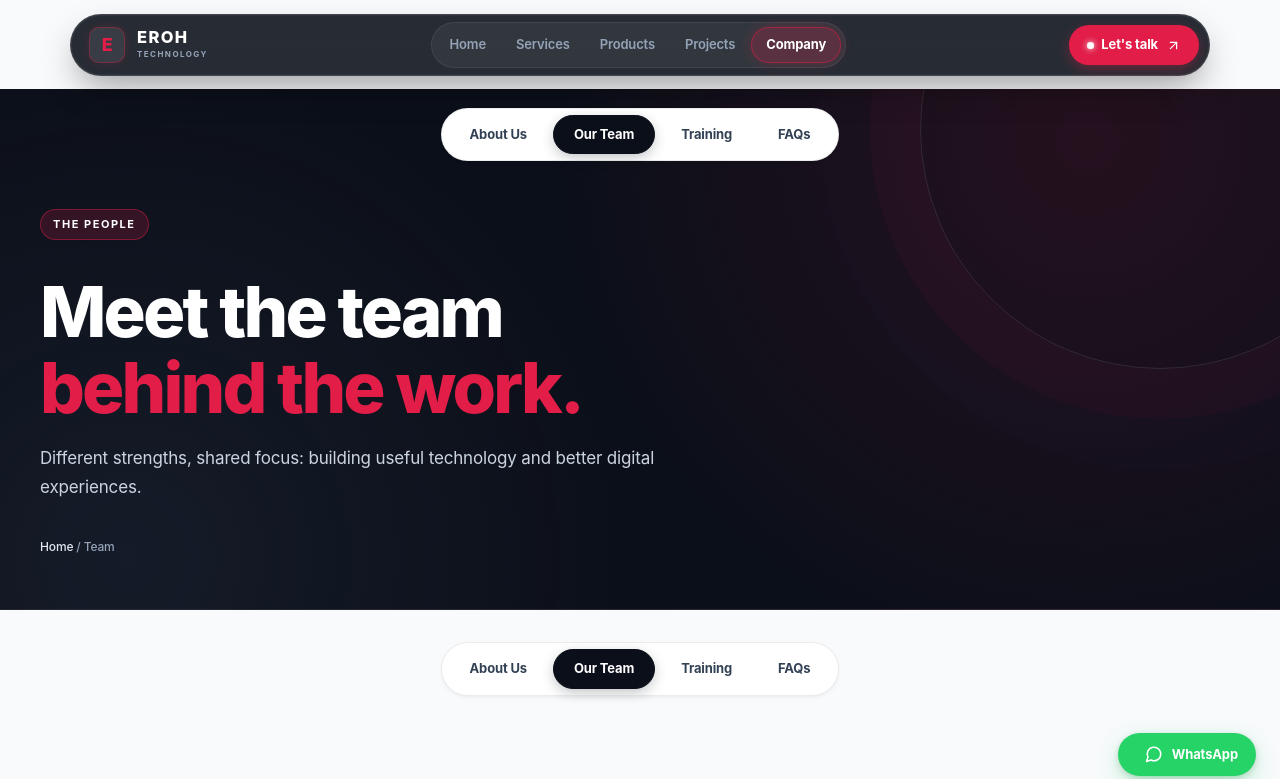
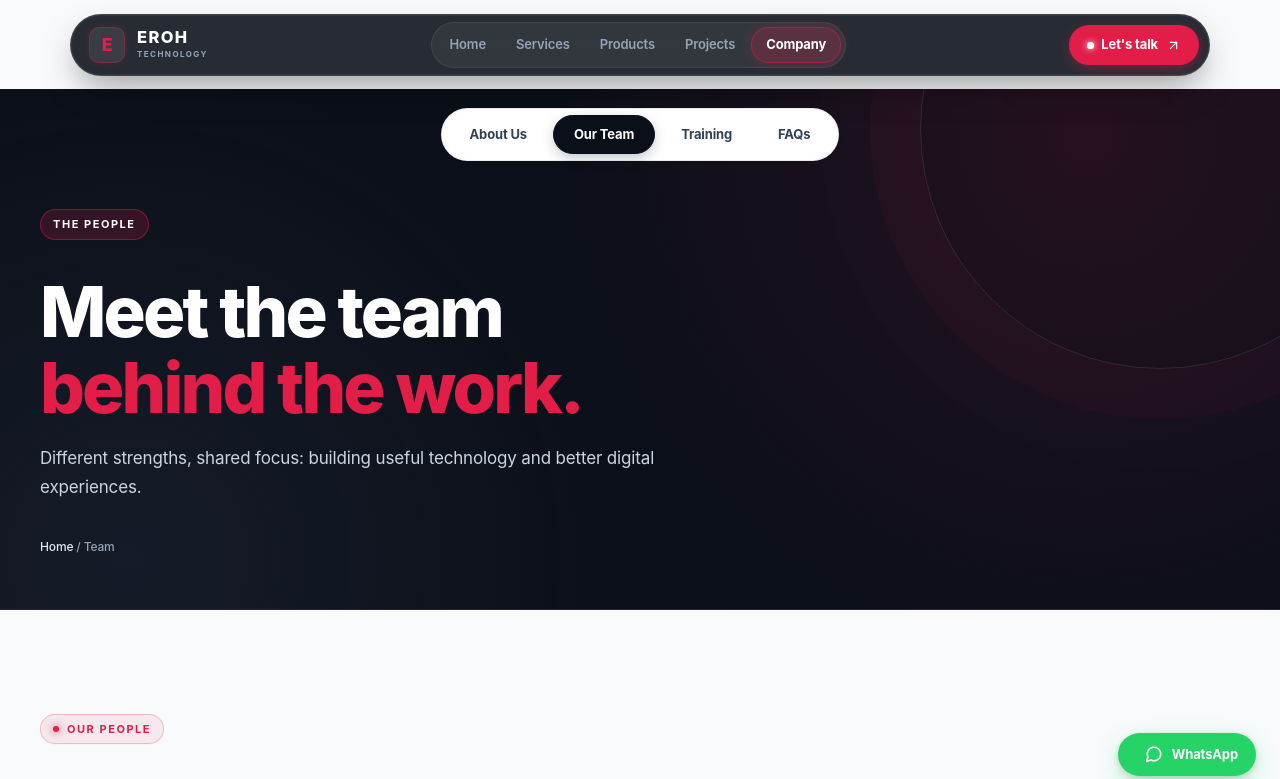
Before and after one commit to EricHOfla/Erohweb, a Next.js app: page /team in a window 1280 px wide. Shown: the top 779 px of the page. Built offline with nearby package versions, Linux system fonts and the light colour scheme.

Commit message:
Remove page-level company subnavigation

```diff
--- a/src/app/team/page.tsx
+++ b/src/app/team/page.tsx
@@ -2,7 +2,6 @@ import type { Metadata } from "next";
 import Image from "next/image";
 import Link from "next/link";
 import { ArrowUpRight, Linkedin, Mail } from "lucide-react";
-import { Subnav, companySubnavItems } from "@/components/subnav";
 import { team } from "@/data/content";
 
 export const metadata: Metadata = {
@@ -27,9 +26,6 @@ export default function Team() {
           </div>
         </div>
       </section>
-
-      {/* Contextual Subnavbar for Company Section */}
-      <Subnav items={companySubnavItems} label="Company Sections" />
 
       <section className="section">
         <div className="container">
```
